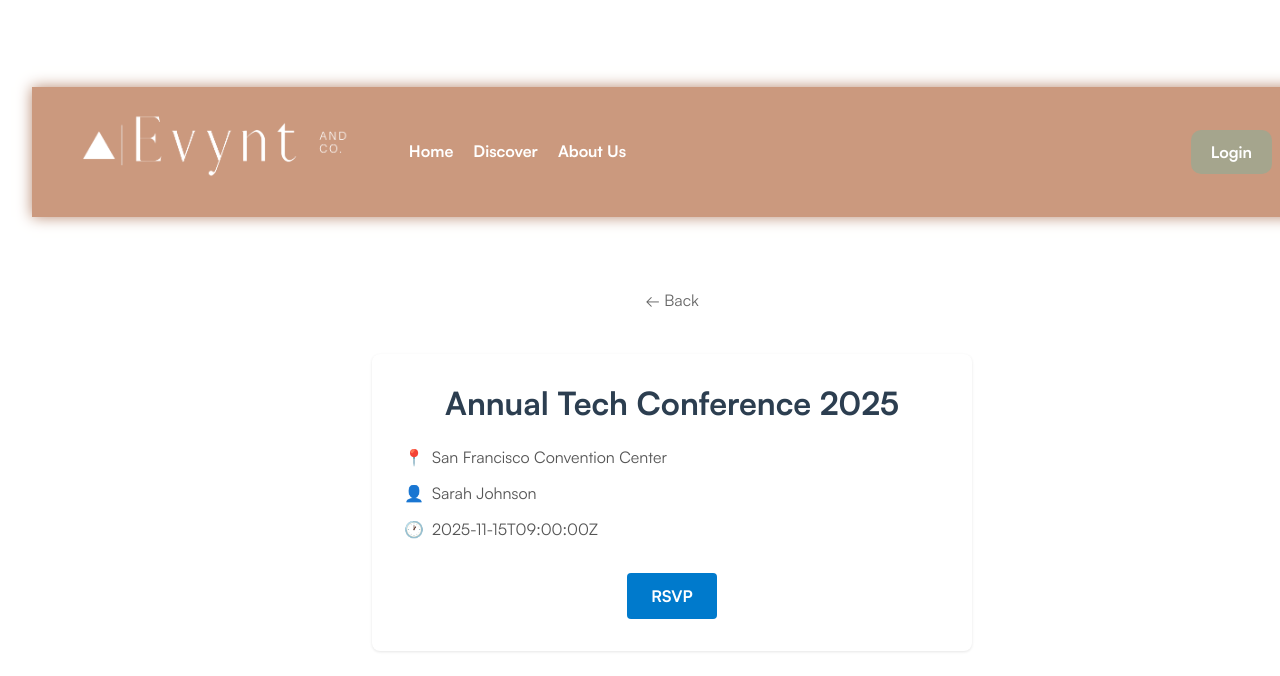
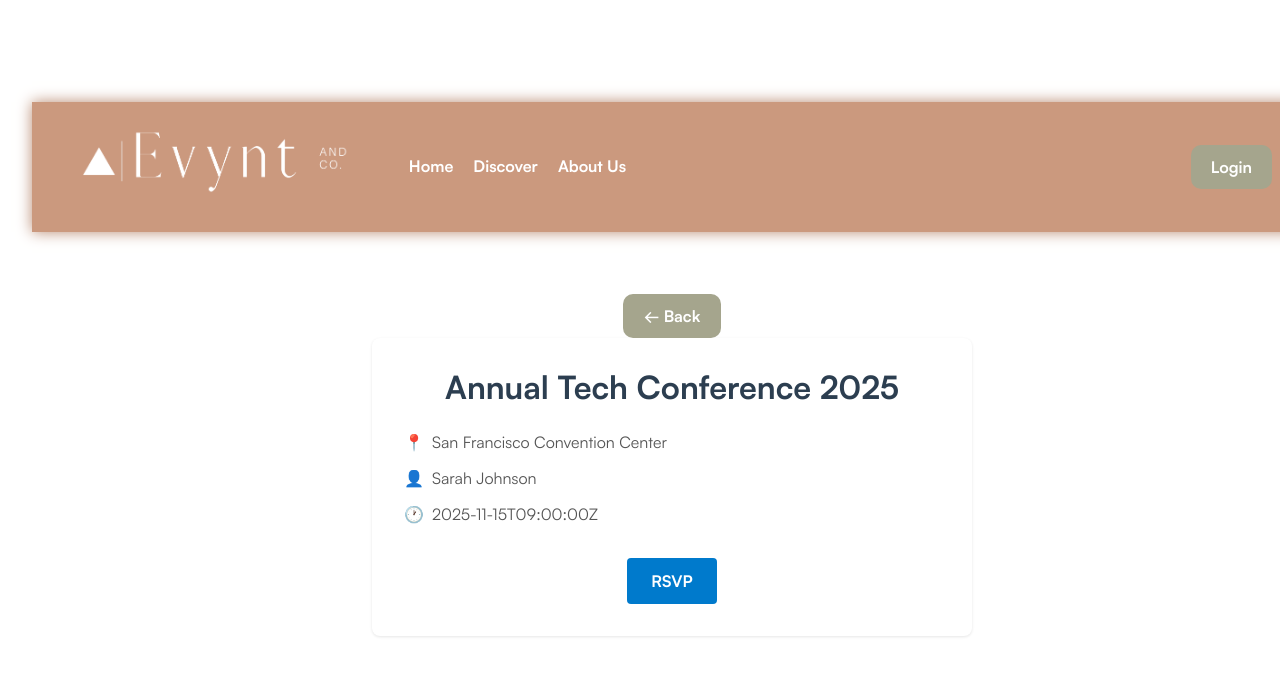
Before and after one commit to code-differently/cs-25-2-team5, a React app in the folder event-planner/frontend/: page /event/1 in a window 1280 px wide. Shown: the top 676 px of the page. Built offline with nearby package versions, Linux system fonts and the light colour scheme; the HTML template or start-up script is replaced by a standard one.

Commit message:
style: updates back button styling

```diff
--- a/event-planner/frontend/src/pages/EventDetails.css
+++ b/event-planner/frontend/src/pages/EventDetails.css
@@ -12,16 +12,18 @@
 }
 
 .back-button {
-  margin-bottom: 2rem;
-  cursor: pointer;
-  background: none;
-  border: none;
-  color: #666;
-  font: inherit;
+  border-radius: 10px;
+  color: white;
+  background-color: #a5a58d;
+  padding: 10px 20px;
+  text-decoration: none;
+  font-weight: 700;
+  transition: all 0.3s ease;
 }
 
 .back-button:hover {
-  text-decoration: underline;
+  background-color: #a5a58d;
+  color: white;
 }
 
 .event-card {
```
